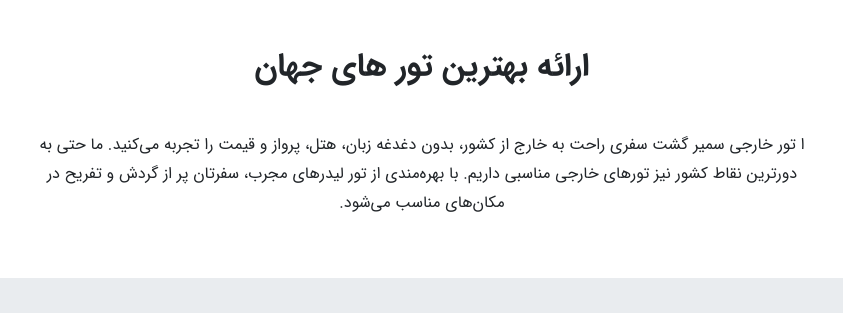
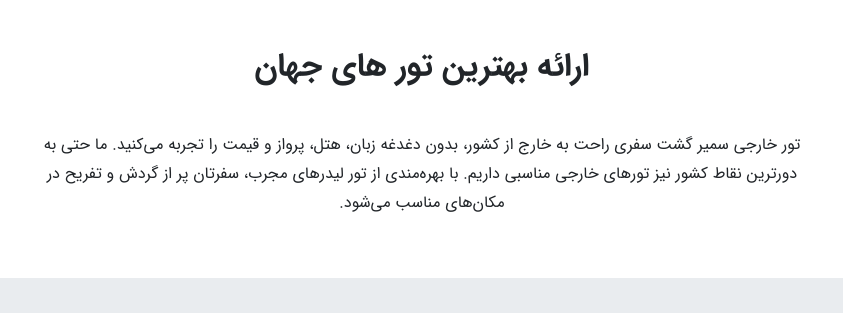
Before and after one commit to Pooria-ahmadi/samirgashtoldweb, a plain HTML site: page index.html in a window 1280 px wide. Shown: the part 2600-2913 px from the top of the page, 218-1061 px from the left. Drawn offline with Linux system fonts and the light colour scheme; a script that the page names is missing.

Commit message:
new edit on text

```diff
--- a/index.html
+++ b/index.html
@@ -220,7 +220,7 @@
             <header class="section-header">
                 <h3>ارائه بهترین تور های جهان </h3>
                 <p>
-                    ا تور خارجی سمیر گشت سفری راحت به خارج از کشور، بدون دغدغه زبان، هتل، پرواز و قیمت را تجربه می‌کنید.
+                     تور خارجی سمیر گشت سفری راحت به خارج از کشور، بدون دغدغه زبان، هتل، پرواز و قیمت را تجربه می‌کنید.
                     ما حتی به دورترین نقاط کشور نیز تورهای خارجی مناسبی داریم. با بهره‌مندی از تور لیدرهای مجرب، سفرتان
                     پر از گردش و تفریح در مکان‌های مناسب می‌شود.
                 </p>
```
